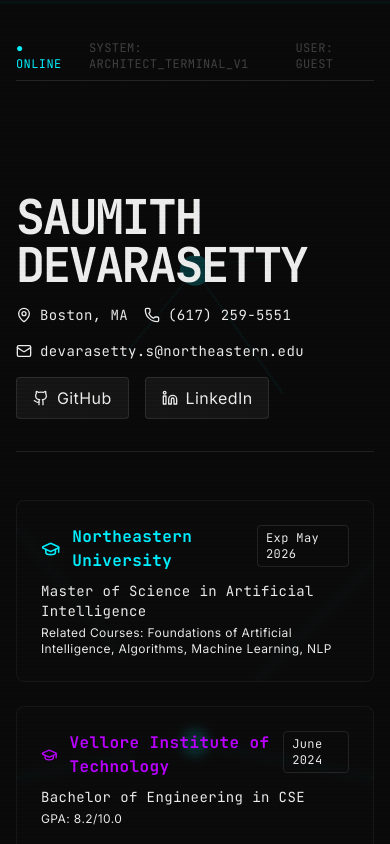
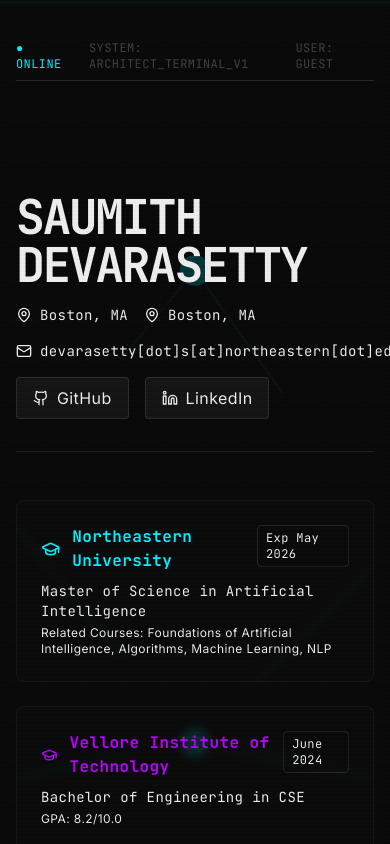
Before and after one commit to saumith/Portfolio, a Next.js app: page / in a window 390 px wide. Shown: the top 844 px of the page. Built offline with nearby package versions, Linux system fonts and the light colour scheme.

Commit message:
Security: Remove phone number and obfuscate email to prevent spam

```diff
--- a/src/components/hero-section.tsx
+++ b/src/components/hero-section.tsx
@@ -22,10 +22,10 @@
                         />
                         <div className="flex flex-wrap gap-4 text-sm font-mono text-muted-foreground">
                             <span className="flex items-center gap-2"><MapPin className="w-4 h-4" /> Boston, MA</span>
-                            <span className="flex items-center gap-2"><Phone className="w-4 h-4" /> (617) 259-5551</span>
-                            <a href="mailto:devarasetty.s@northeastern.edu" className="flex items-center gap-2 hover:text-primary transition-colors">
-                                <Mail className="w-4 h-4" /> devarasetty.s@northeastern.edu
-                            </a>
+                            <span className="flex items-center gap-2"><MapPin className="w-4 h-4" /> Boston, MA</span>
+                            <span className="flex items-center gap-2 text-muted-foreground/80 cursor-not-allowed">
+                                <Mail className="w-4 h-4" /> devarasetty[dot]s[at]northeastern[dot]edu
+                            </span>
                         </div>
                         <div className="flex gap-4 mt-4">
                             <a href="https://github.com/saumith" target="_blank" rel="noopener noreferrer" className="flex items-center gap-2 px-4 py-2 bg-white/5 rounded border border-white/10 hover:bg-white/10 transition-colors cursor-pointer">
--- a/src/components/terminal-footer.tsx
+++ b/src/components/terminal-footer.tsx
@@ -39,8 +39,7 @@
             case "contact":
                 response = (
                     <div className="flex flex-col gap-1">
-                        <div>Output: <a href="mailto:devarasetty.s@northeastern.edu" className="underline hover:text-white transition-colors">devarasetty.s@northeastern.edu</a></div>
-                        <div className="text-muted-foreground">Phone: (617) 259-5551</div>
+                        <div className="text-muted-foreground">devarasetty[dot]s[at]northeastern[dot]edu</div>
                     </div>
                 );
                 break;
```
